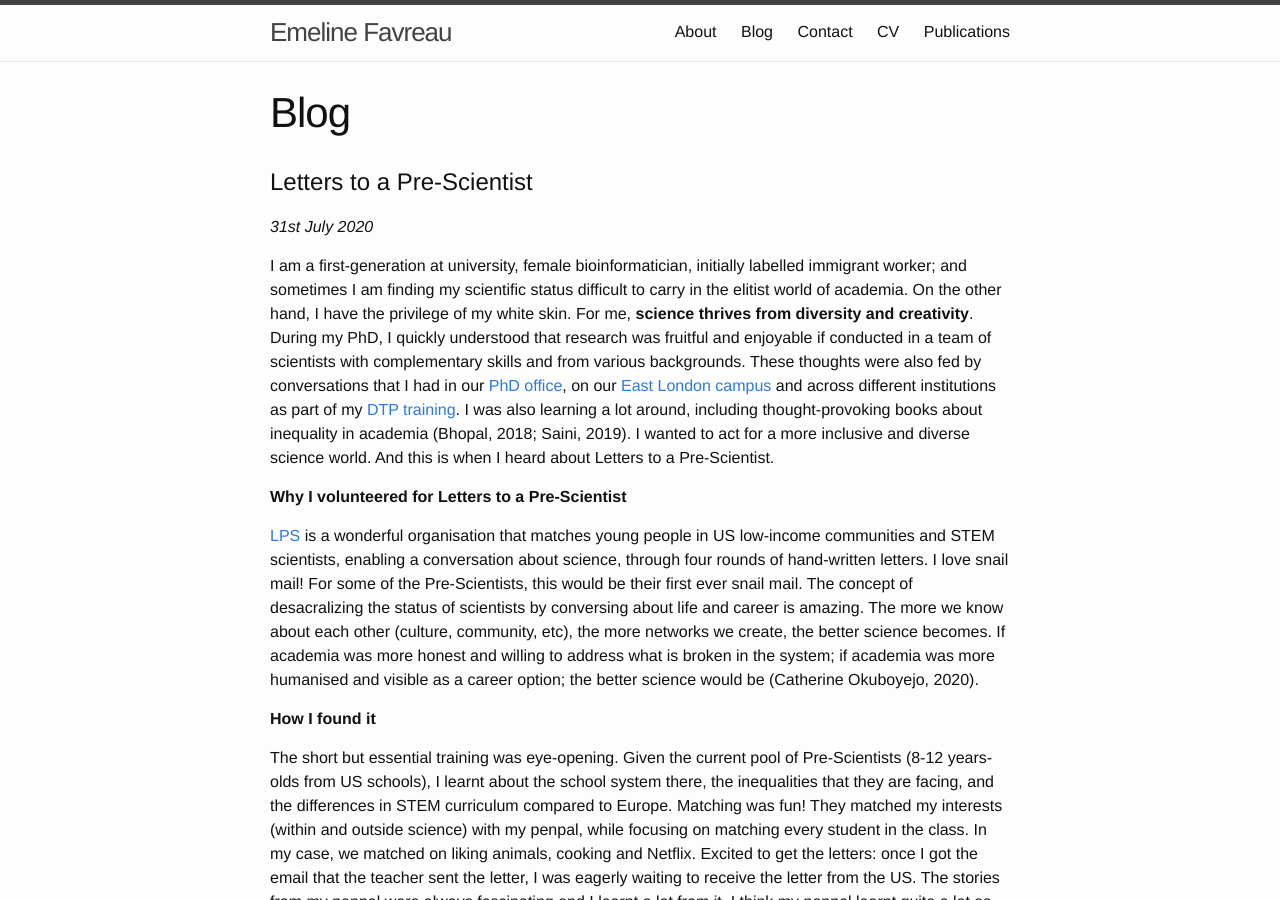
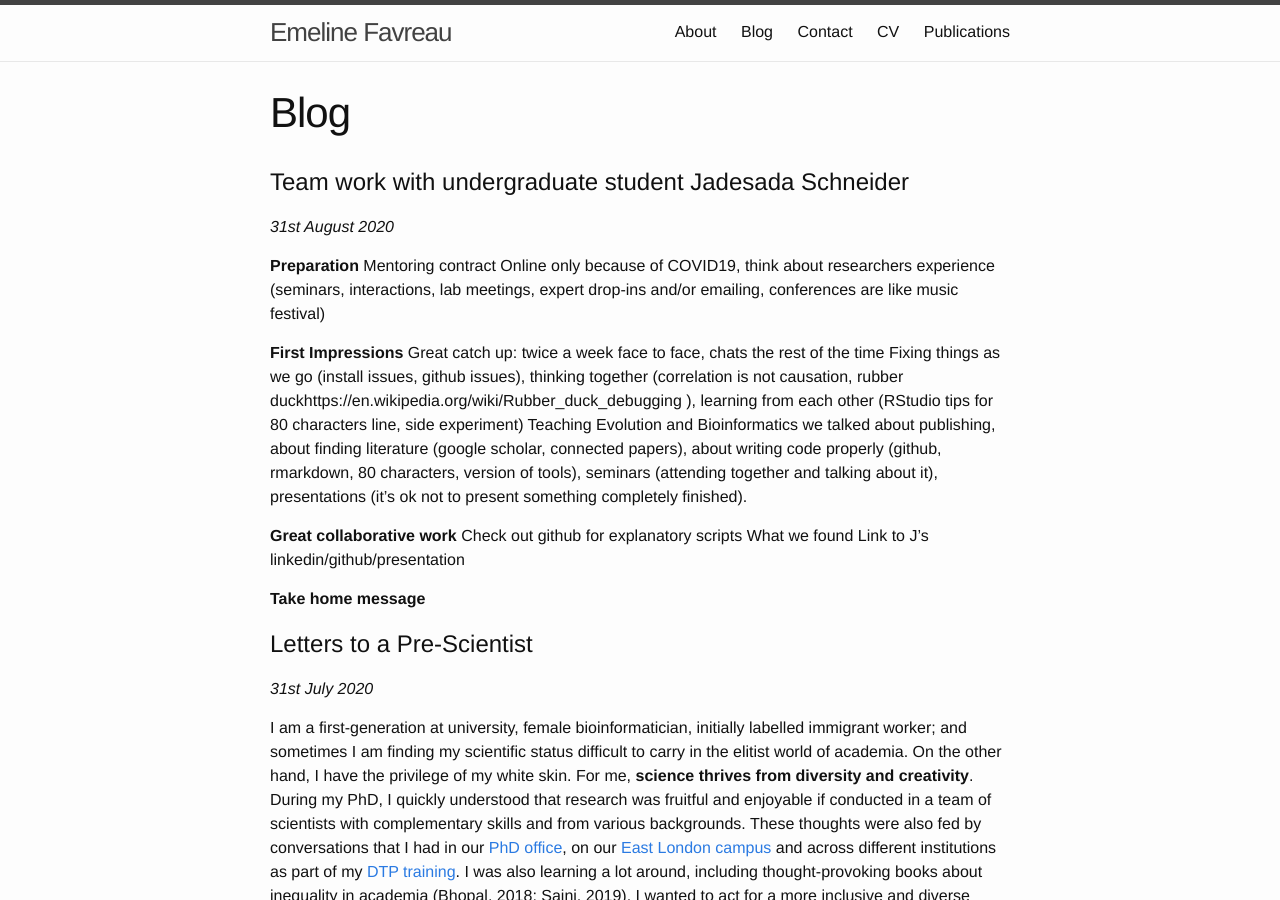
Before and after one commit to EmelineFavreau/EmelineFavreau.github.io, a Jekyll site: the page built from blog.md, in a window 1280 px wide and 900 px high. Built offline with Jekyll 4.4.1, drawn with Linux system fonts in a browser that asks for light colours.

```diff
--- a/blog.md
+++ b/blog.md
@@ -3,6 +3,26 @@ layout: page
 title: Blog
 permalink: /blog/
 ---
+
+# Team work with undergraduate student Jadesada Schneider
+*31st August 2020*
+
+**Preparation**
+Mentoring contract
+Online only because of COVID19, think about researchers experience (seminars, interactions, lab meetings, expert drop-ins and/or emailing, conferences are like music festival)
+
+**First Impressions**
+Great catch up: twice a week face to face, chats the rest of the time
+Fixing things as we go (install issues, github issues), thinking together (correlation is not causation, rubber duckhttps://en.wikipedia.org/wiki/Rubber_duck_debugging ), learning from each other (RStudio tips for 80 characters line, side experiment)
+Teaching Evolution and Bioinformatics
+we talked about publishing, about finding literature (google scholar, connected papers), about writing code properly (github, rmarkdown, 80 characters, version of tools), seminars (attending together and talking about it), presentations (it's ok not to present something completely finished).
+
+**Great collaborative work**
+Check out github for explanatory scripts
+What we found
+Link to J's linkedin/github/presentation
+
+**Take home message**
 
 
 # Letters to a Pre-Scientist
```
Also changed, not shown: about.md (+2 -2 lines), cv.md (+5 -0 lines), index.md (+3 -3 lines), 1 other file.
